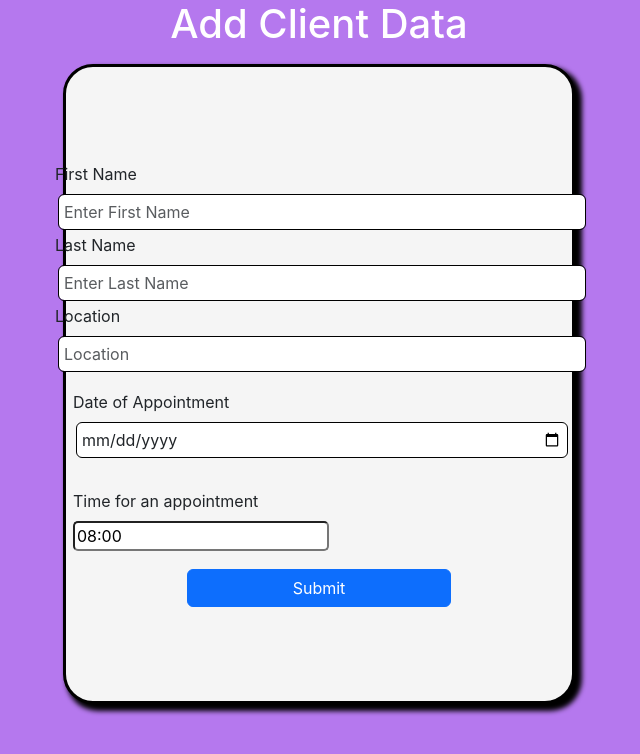
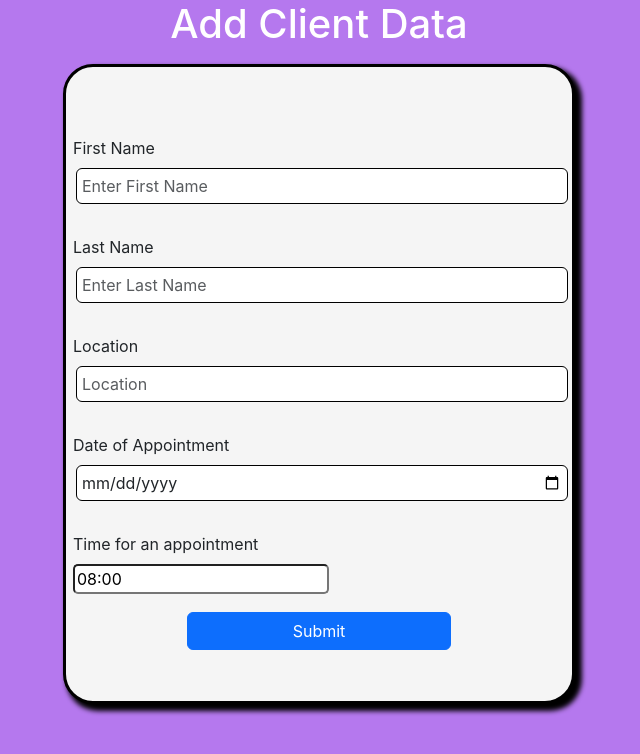
Before and after one commit to Sakshi-hub21/Power-Up-Fitness, a React (Create React App) app: page /add in a window 1280 px wide. Shown: the top 754 px of the page, without its empty margins (321-961 px from the left). Built offline with nearby package versions, Linux system fonts and the light colour scheme.

Commit message:
Update add.js

```diff
--- a/src/components/add.js
+++ b/src/components/add.js
@@ -54,7 +54,7 @@ export default function Add() {
     <div className="container-add d-flex align-items-center justify-content-center ">
 
       <form onSubmit={handleSubmit}>
-      <div className="form-group">
+      <div className="form-group input-1">
             <label htmlFor="fname">First Name</label>
         <input
           type="text"
@@ -66,7 +66,7 @@ export default function Add() {
           onChange={handleChange}
         />
       </div>
-      <div className="form-group">
+      <div className="form-group input-1">
             <label htmlFor="fname">Last Name</label>
         <input
           type="text"
@@ -78,7 +78,7 @@ export default function Add() {
           onChange={handleChange}
         />
       </div>
-      <div className="form-group">
+      <div className="form-group input-1">
             <label htmlFor="fname">Location</label>
         <input
           type="text"
```
